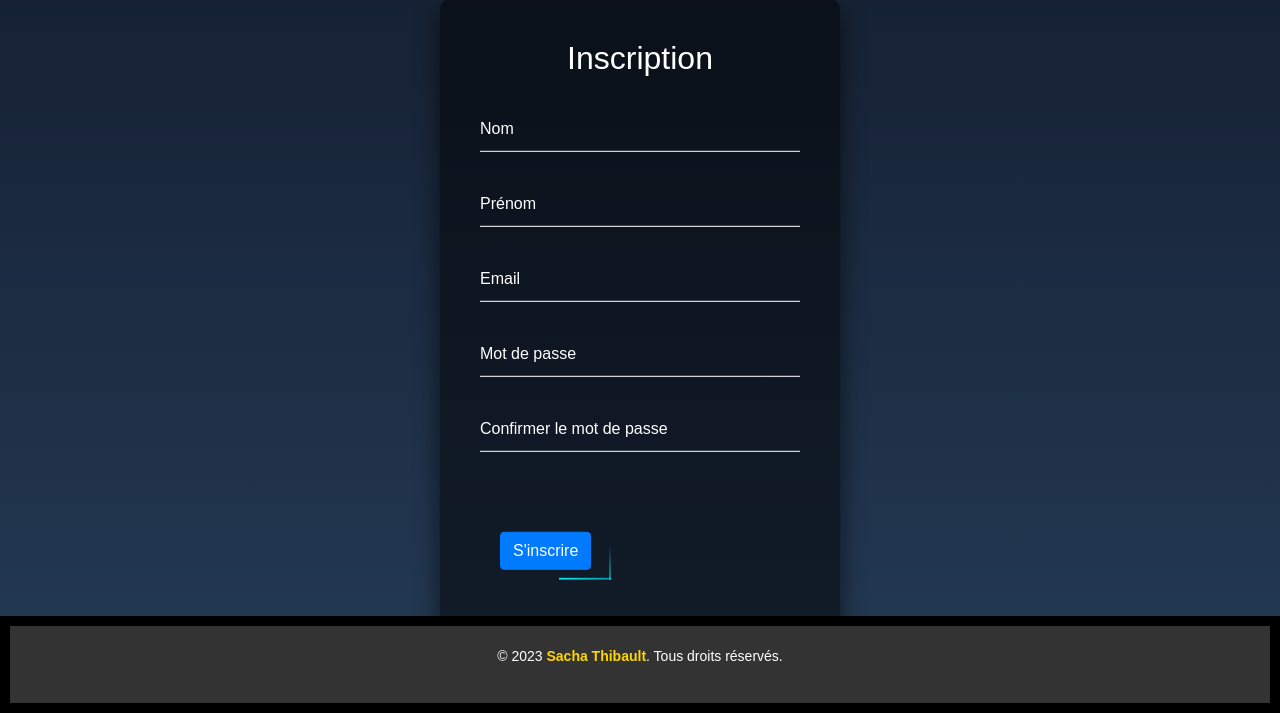
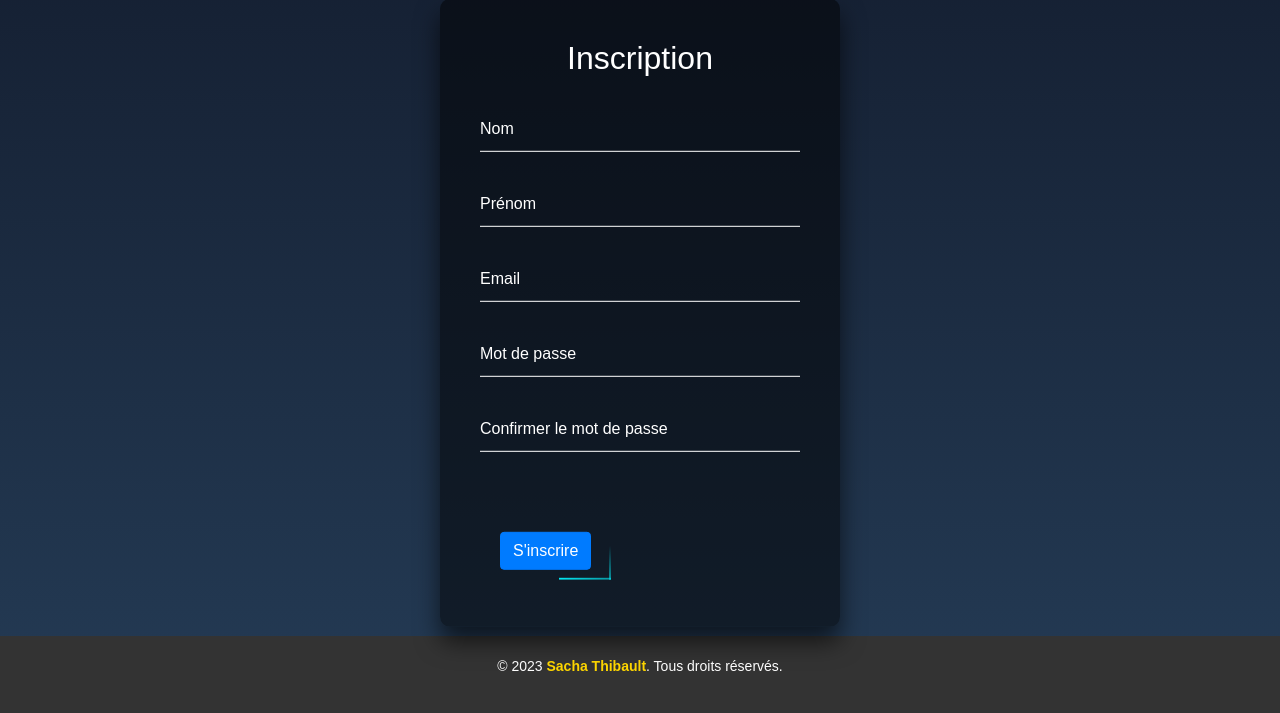
Before and after one commit to DevsAreAlsoHumans/Enigma, a PHP site: page /projet_WEB_PHP_YUG4/View/RegisterView.php in a window 1280 px wide. Shown: the part 87-800 px from the top of the page. Run offline with PHP 8.4, Linux system fonts and the light colour scheme; some libraries are stand-ins or nearby versions.

Commit message:
Update RegisterView.php

```diff
--- a/View/RegisterView.php
+++ b/View/RegisterView.php
@@ -191,15 +191,6 @@ class RegisterView
                     }
                 }
 
-                .footer {
-                    text-align: center;
-                    padding: 10px;
-                    background: black;
-                    color: white;
-                    position: fixed;
-                    bottom: 0;
-                    width: 100%;
-                }
 
             </style>
         </head>
@@ -250,7 +241,6 @@ class RegisterView
         </body>
 
         </html>
-        <div class="footer">
         <?php
     }
 
@@ -265,4 +255,3 @@ $RegisterView->renderHeader();
 $RegisterView->renderForm();
 $RegisterView->renderFooter();
 ?>
-</div>
```
